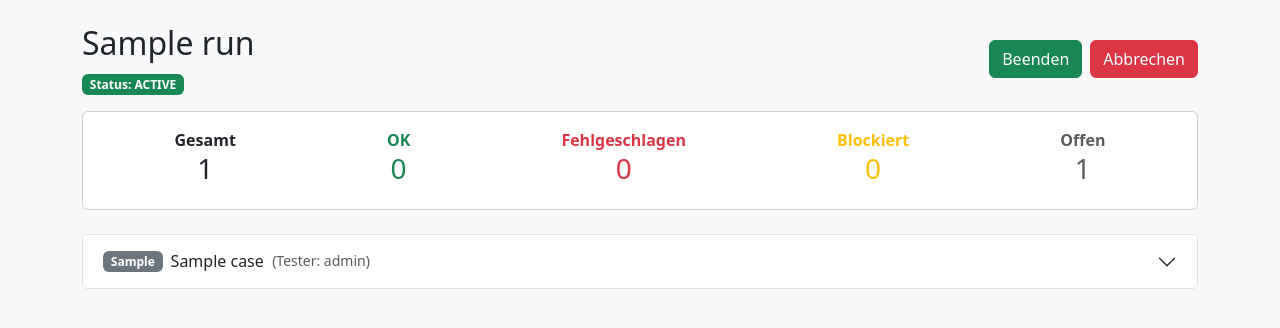
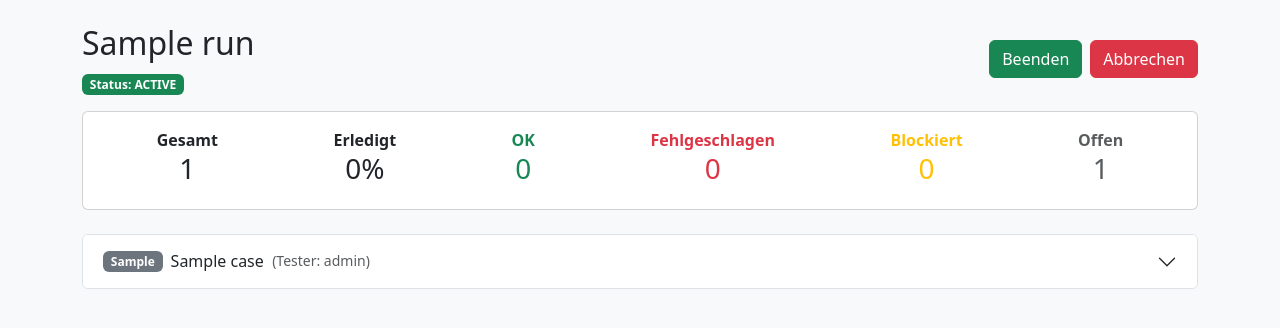
Before and after one commit to winklermw-mz/BugBlitz, a Flask app: page /run/1/execute in a window 1280 px wide. Shown: the part 56-384 px from the top of the page. Run offline with Flask 3, Linux system fonts and the light colour scheme; a user stored in the database is signed in; tables that the repository leaves empty hold one stand-in row (values such as "Sample post").

Commit message:
added percentage to execution page, refactored calculation of run statistics

```diff
--- a/app.py
+++ b/app.py
@@ -109,6 +109,23 @@ class TestStepResult(db.Model):
     comment = db.Column(db.Text)
 
 
+def calculate_statistics(run_id: int) -> dict:
+    all_assigns = TestRunAssignment.query.filter_by(test_run_id=run_id).all()
+    count = len(all_assigns)
+    stats = {
+        'total': count,
+        'percentage': 0,
+        'ok': 0,
+        'fehlgeschlagen': 0,
+        'blockiert': 0,
+        'open': 0,
+    }
+    for a in all_assigns:
+        if a.result in stats: stats[a.result] += 1
+        else: stats['open'] += 1
+    stats["percentage"] = 0 if count == 0 else int(round(100 * (count - stats["open"]) / count, 0))
+    return stats
+
 @login_manager.user_loader
 def load_user(user_id):
     return User.query.get(int(user_id))
@@ -218,20 +235,7 @@ def view_project(project_id):
 
     statistics = {}
     for run in project.test_runs:
-        all_assigns = TestRunAssignment.query.filter_by(test_run_id=run.id).all()
-        stats = {
-            'Anzahl Testfälle': len(all_assigns),
-            'Erledigung': 0,
-            'ok': 0,
-            'fehlgeschlagen': 0,
-            'blockiert': 0,
-            'nicht getestet': 0,
-        }
-        for a in all_assigns:
-            if a.result in stats: stats[a.result] += 1
-            else: stats['nicht getestet'] += 1
-        stats["Erledigung"] = 0 if len(all_assigns) == 0 else int(round(100 * (len(all_assigns) - stats['nicht getestet']) / len(all_assigns), 0))
-        statistics[run.id] = stats
+        statistics[run.id] = calculate_statistics(run.id)
     print(statistics)
 
     return render_template('project_view.html', project=project, sorted_cases=sorted_cases, statistics=statistics)
@@ -375,11 +379,7 @@ def execute_run(run_id):
     else:
         assignments = TestRunAssignment.query.filter_by(test_run_id=run.id, tester_id=current_user.id).all()
 
-    all_assigns = TestRunAssignment.query.filter_by(test_run_id=run.id).all()
-    stats = {'total': len(all_assigns), 'ok': 0, 'fehlgeschlagen': 0, 'blockiert': 0, 'nicht getestet': 0}
-    for a in all_assigns:
-        if a.result in stats: stats[a.result] += 1
-        else: stats['nicht getestet'] += 1
+    stats = calculate_statistics(run.id)
 
     if request.method == 'POST':
         assign_id = request.form.get('assignment_id')
--- a/templates/execute.html
+++ b/templates/execute.html
@@ -23,10 +23,11 @@
 <div class="card mb-4">
     <div class="card-body d-flex justify-content-around text-center">
         <div><strong>Gesamt</strong><h3>{{ stats['total'] }}</h3></div>
+        <div><strong>Erledigt</strong><h3>{{ stats['percentage'] }}%</h3></div>
         <div class="text-success"><strong>OK</strong><h3>{{ stats['ok'] }}</h3></div>
         <div class="text-danger"><strong>Fehlgeschlagen</strong><h3>{{ stats['fehlgeschlagen'] }}</h3></div>
         <div class="text-warning"><strong>Blockiert</strong><h3>{{ stats['blockiert'] }}</h3></div>
-        <div class="text-muted"><strong>Offen</strong><h3>{{ stats['nicht getestet'] }}</h3></div>
+        <div class="text-muted"><strong>Offen</strong><h3>{{ stats['open'] }}</h3></div>
     </div>
 </div>
 
```
